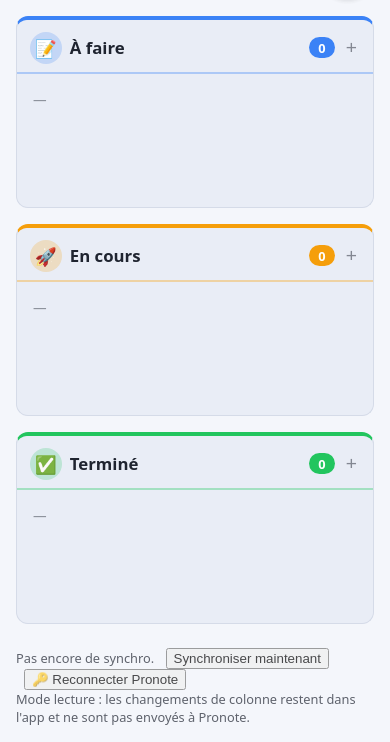
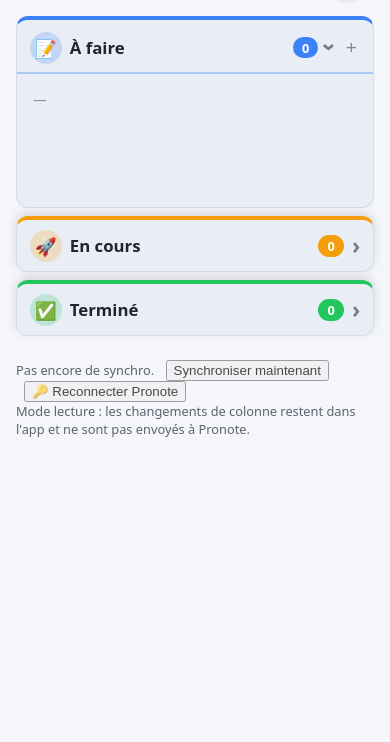
Before and after one commit to ssayen/pronote-devoirs, a FastAPI app: page / in a window 390 px wide. Shown: the part 156-898 px from the top of the page. After the commit the page ends 593 px from the top, so only its background shows below. Run offline with FastAPI, Linux system fonts and the light colour scheme; data that the repository does not hold is empty; parts of the project's set-up code (start-up, migrations or seed data) failed here and were passed over.

Commit message:
Mobile portrait étroit : une seule colonne déployée, les autres en barres collantes
- ≤ 560 px : accordéon (appui sur l'en-tête = ouvre cette colonne, referme la précédente)
- barres repliées (titre + nombre de cartes) collées en haut / en bas de l'écran : toujours à portée pour un dépôt
- confirmation d'un déplacement vers une colonne repliée (animation du compteur + message)
- bureau, paysage et portrait plus large inchangés

Co-Authored-By: Claude Sonnet 5.5 <noreply@anthropic.com>

```diff
--- a/app/templates/index.html
+++ b/app/templates/index.html
@@ -38,6 +38,32 @@
   .col { --c:var(--todo); background: var(--col); border:1px solid var(--line); border-top:4px solid var(--c); border-radius:12px; padding:.6rem; min-height:12rem; }
   .col[data-status="doing"] { --c:var(--doing); } .col[data-status="done"] { --c:var(--done); }
   .col.over { outline:2px dashed #2f6fed; background:#2f6fed18; }
+  .col .chev { display:none; }
+  @keyframes bump { 40% { transform:scale(1.6); } }
+  .col h2 .n.bump { animation:bump .5s ease-out; }
+  /* téléphone en portrait, vue très étroite : une seule colonne déployée (accordéon). Les autres restent visibles en barre
+     compacte (titre + nombre de cartes) : on peut y déposer une carte, et un appui sur l'en-tête les déploie à la place de la précédente.
+     Seuil identique au seuil JS NARROW. Les autres modes (bureau, paysage, tablette) ne sont pas touchés. */
+  @media (max-width: 560px) {
+    .board { gap:.5rem; }
+    .col h2 { cursor:pointer; -webkit-tap-highlight-color:transparent; }
+    .col h2:focus-visible { outline:2px solid var(--todo); outline-offset:-2px; }
+    .col .chev { display:inline-block; font-size:1.4rem; line-height:1; opacity:.55; transition:transform .15s; }
+    .col.active .chev { transform:rotate(90deg); }
+    .board { --step:4rem; --above:0; }
+    .col:not(.active) { min-height:0; padding-bottom:0; height:3.5rem; overflow:hidden; position:sticky; z-index:20; box-shadow:0 2px 8px var(--shadow); }
+    .col:not(.active) .cards { display:none; }
+    .col:not(.active) h2 { position:static; margin-bottom:0; border-bottom:none; border-radius:10px; padding:.6rem .8rem; }
+    /* barres « collantes » : celles qui précèdent la colonne ouverte restent en haut de l'écran, celles qui la suivent restent en bas.
+       Elles sont donc toujours à portée pour y déposer une carte, même avec une longue liste. */
+    .col.dock-top { top:calc(var(--k) * var(--step)); }
+    .col.dock-bottom { bottom:calc(var(--k) * var(--step)); box-shadow:0 -3px 10px var(--shadow); }
+    .col.active h2 { top:calc(var(--above) * var(--step)); }
+    .col:not(.active) h2 .add { display:none; }
+    .col.active .cards { animation:open .18s ease-out; }
+    @keyframes open { from { opacity:0; transform:translateY(-6px); } }
+  }
+  @media (prefers-reduced-motion: reduce) { .col .chev, .col.active .cards, .col h2 .n.bump { animation:none; transition:none; } }
   /* en-tête collé en haut de l'écran pendant le défilement ; fond opaque pour masquer les cartes qui passent dessous */
   .col h2 { position:sticky; top:0; z-index:10; font-size:1.05rem; margin:-.6rem -.6rem .6rem; padding:.7rem .8rem .5rem;
             background:var(--col); border-radius:12px 12px 0 0; border-bottom:2px solid color-mix(in srgb, var(--c) 35%, transparent);
@@ -269,6 +295,7 @@
   .th-sub { display:block; font-size:.74rem; font-weight:400; opacity:.7; margin-top:.1rem; }
   @media (prefers-reduced-motion: reduce) { .avatar, .av-face, .th-opt { transition:none !important; } .menu { animation:none; } }
   .toast { position:fixed; bottom:1rem; left:50%; transform:translateX(-50%); background:#333; color:#fff; padding:.5rem 1rem; border-radius:6px; display:none; }
+  @media (max-width: 560px) { .toast { z-index:200; bottom:9.5rem; } }   /* au-dessus des barres de colonnes collées en bas */
 </style>
 </head>
 <body>
@@ -292,9 +319,9 @@
 {% endif %}
 <div id="v-devoirs" role="tabpanel" aria-labelledby="tab-devoirs">
 <div class="board" id="board">
-  <section class="col" data-status="todo"><h2><span class="ico">📝</span>À faire <span class="n"></span><button class="add" data-add="todo" title="Ajouter une carte ici">+</button></h2><div class="cards"></div></section>
-  <section class="col" data-status="doing"><h2><span class="ico">🚀</span>En cours <span class="n"></span><button class="add" data-add="doing" title="Ajouter une carte ici">+</button></h2><div class="cards"></div></section>
-  <section class="col" data-status="done"><h2><span class="ico">✅</span>Terminé <span class="n"></span><button class="add" data-add="done" title="Ajouter une carte ici">+</button></h2><div class="cards"></div></section>
+  <section class="col" data-status="todo"><h2><span class="ico">📝</span>À faire <span class="n"></span><span class="chev" aria-hidden="true">›</span><button class="add" data-add="todo" title="Ajouter une carte ici">+</button></h2><div class="cards"></div></section>
+  <section class="col" data-status="doing"><h2><span class="ico">🚀</span>En cours <span class="n"></span><span class="chev" aria-hidden="true">›</span><button class="add" data-add="doing" title="Ajouter une carte ici">+</button></h2><div class="cards"></div></section>
+  <section class="col" data-status="done"><h2><span class="ico">✅</span>Terminé <span class="n"></span><span class="chev" aria-hidden="true">›</span><button class="add" data-add="done" title="Ajouter une carte ici">+</button></h2><div class="cards"></div></section>
 </div>
 
 </div>
@@ -451,9 +478,43 @@ function card(c) {
   return e;
 }
 
+// vue très étroite (téléphone en portrait) : une seule colonne déployée ; même seuil que le CSS ci-dessus
+const NARROW = matchMedia("(max-width: 560px)");
+const LABELS = { todo: "À faire", doing: "En cours", done: "Terminé" };
+let activeStatus = "todo";
+function applyNarrow() {
+  const a = ORDER.indexOf(activeStatus);
+  $("#board").style.setProperty("--above", a);
+  for (const col of document.querySelectorAll(".col")) {
+    const on = col.dataset.status === activeStatus, h = $("h2", col), i = ORDER.indexOf(col.dataset.status);
+    col.classList.toggle("active", on);
+    col.classList.toggle("dock-top", i < a); col.classList.toggle("dock-bottom", i > a);
+    col.style.setProperty("--k", i < a ? i : ORDER.length - 1 - i);     // rang parmi les barres du même côté (0 = au bord de l'écran)
+    if (NARROW.matches) { h.setAttribute("role", "button"); h.tabIndex = 0; h.setAttribute("aria-expanded", on); }
+    else { h.removeAttribute("role"); h.removeAttribute("tabindex"); h.removeAttribute("aria-expanded"); }
+  }
+}
+function activate(status) {
+  if (!NARROW.matches || status === activeStatus) return;
+  activeStatus = status; applyNarrow();
+  requestAnimationFrame(() => $(`.col[data-status="${status}"]`).scrollIntoView({ block: "nearest", behavior: "smooth" }));
+}
+for (const col of document.querySelectorAll(".col")) {
+  const h = $("h2", col);
+  h.addEventListener("click", ev => { if (!ev.target.closest(".add")) activate(col.dataset.status); });
+  h.addEventListener("keydown", ev => {
+    if (ev.target === h && (ev.key === "Enter" || ev.key === " ")) { ev.preventDefault(); activate(col.dataset.status); }
+  });
+}
+NARROW.addEventListener("change", applyNarrow);
+
 async function move(id, status) {
   const c = byId[id]; if (!c || c.status === status) return;
   const prev = c.status; c.status = status; render();       // affichage immédiat
+  if (NARROW.matches && status !== activeStatus) {          // la carte quitte la colonne affichée : on confirme où elle est allée
+    const n = $(`.col[data-status="${status}"] .n`); n.classList.remove("bump"); void n.offsetWidth; n.classList.add("bump");
+    toast(`Carte déplacée vers « ${LABELS[status]} »`);
+  }
   try {
     const r = await fetch(`/move/${encodeURIComponent(id)}`, {
       method: "POST", headers: { "Content-Type": "application/json" }, body: JSON.stringify({ status }) });
@@ -584,6 +645,7 @@ function applyTheme(t) {
   const root = document.documentElement;
   if (t === "light" || t === "dark") root.setAttribute("data-theme", t); else root.removeAttribute("data-theme");
 }
+applyNarrow();
 render();
 </script>
 <script src="/static/views.js"></script>
```
